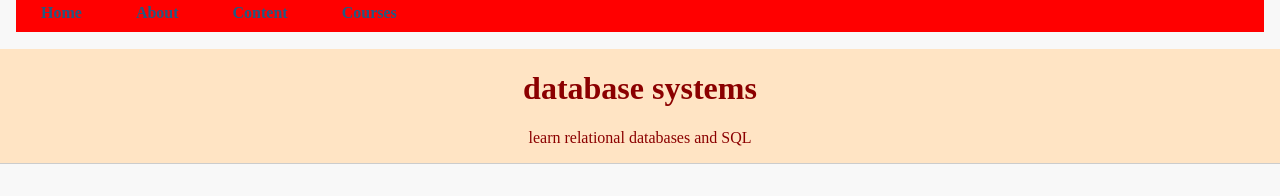
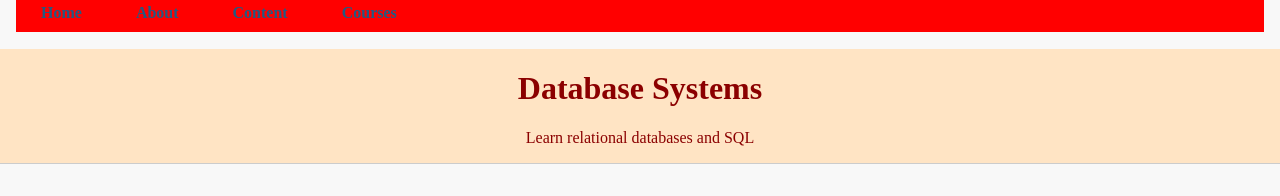
Before and after one commit to mccoar1/FirstSvelteKit, a SvelteKit app: page /courses/databases in a window 1280 px wide. Shown: the part 143-339 px from the top of the page. Built offline with nearby package versions, Linux system fonts and the light colour scheme.

Commit message:
Courses work

```diff
--- a/src/routes/courses/+page.svelte
+++ b/src/routes/courses/+page.svelte
@@ -25,7 +25,7 @@
     <h1>Our Courses</h1>
 
     {#each courses as course}
-    <a href={`/course/${course.slug}`}>
+    <a href={`/courses/${course.slug}`}>
 
     <Card
         title={course.title}
--- a/src/routes/courses/[slug]/+page.svelte
+++ b/src/routes/courses/[slug]/+page.svelte
@@ -3,13 +3,13 @@
 
     const courses = {
         programming:{
-            title: 'programming fundamentals',
-            description: 'learn programming',
+            title: 'Programming Fundamentals',
+            description: 'Learn programming',
         },
 
         databases: {
-            title: 'database systems',
-            description: 'learn relational databases and SQL',
+            title: 'Database Systems',
+            description: 'Learn relational databases and SQL',
         }
     };
 
```
